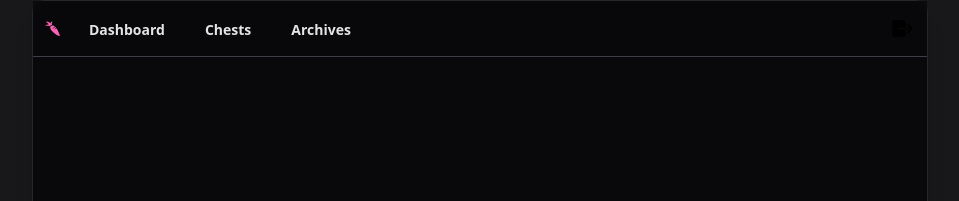
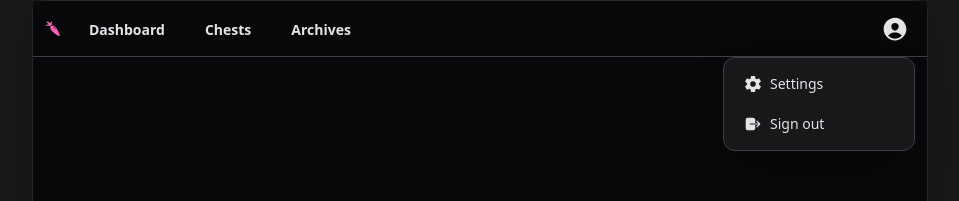
Before and after one commit to pp202/pink-carrot, a Next.js app: page /my-lists/new in a window 1280 px wide. Both pictures are taken after a click on the button "Open user menu". Shown: the top 201 px of the page, without its empty margins (160-1119 px from the left). Built offline with nearby package versions, Linux system fonts and the light colour scheme.

Commit message:
Add user menu and settings modal

```diff
--- a/src/app/(pink-carrot)/navbar.tsx
+++ b/src/app/(pink-carrot)/navbar.tsx
@@ -1,15 +1,18 @@
 'use client'
+
 import Link from 'next/link'
-import React from 'react'
+import React, { useEffect, useRef, useState } from 'react'
 import classNames from 'classnames'
 import { usePathname } from 'next/navigation'
 import { GiCarrot } from 'react-icons/gi'
-import { IoLogOut } from 'react-icons/io5'
-import { signOut } from "next-auth/react"
-
+import { IoClose, IoLogOut, IoPersonCircle, IoSettingsSharp } from 'react-icons/io5'
+import { signOut } from 'next-auth/react'
 
 const NavBar = () => {
     const path = usePathname()
+    const [isMenuOpen, setIsMenuOpen] = useState(false)
+    const [isSettingsOpen, setIsSettingsOpen] = useState(false)
+    const menuRef = useRef<HTMLDivElement>(null)
 
     const navItems = [
         { name: 'Dashboard', href: '/dashboard' },
@@ -17,20 +20,123 @@ const NavBar = () => {
         { name: 'Archives', href: '/archives' }
     ]
 
+    useEffect(() => {
+        const handlePointerDown = (event: MouseEvent) => {
+            if (menuRef.current && !menuRef.current.contains(event.target as Node)) {
+                setIsMenuOpen(false)
+            }
+        }
+
+        const handleEscape = (event: KeyboardEvent) => {
+            if (event.key === 'Escape') {
+                setIsMenuOpen(false)
+                setIsSettingsOpen(false)
+            }
+        }
+
+        document.addEventListener('mousedown', handlePointerDown)
+        document.addEventListener('keydown', handleEscape)
+
+        return () => {
+            document.removeEventListener('mousedown', handlePointerDown)
+            document.removeEventListener('keydown', handleEscape)
+        }
+    }, [])
+
+    const openSettings = () => {
+        setIsMenuOpen(false)
+        setIsSettingsOpen(true)
+    }
+
     return (
+        <>
             <nav className='sticky top-0 z-30 flex h-14 items-center gap-4 border-b border-zinc-700 bg-zinc-950/95 px-3 backdrop-blur supports-[backdrop-filter]:bg-zinc-950/80'>
                 <Link href="/"><GiCarrot className='text-pink-400' /></Link>
                 <ul className='flex grow gap-4'>
                     {navItems.map(item => navItem(item.href, item.name, path))}
                 </ul>
+
+                <div className='relative' ref={menuRef}>
                     <button
                         type='button'
-                className='flex origin-top-right'
+                        aria-label='Open user menu'
+                        aria-expanded={isMenuOpen}
+                        aria-haspopup='menu'
+                        className='flex h-10 w-10 items-center justify-center rounded-full text-zinc-200 transition hover:bg-zinc-800 hover:text-zinc-100'
+                        onClick={() => setIsMenuOpen(current => !current)}
+                    >
+                        <IoPersonCircle size={28} />
+                    </button>
+
+                    {isMenuOpen && (
+                        <div
+                            role='menu'
+                            aria-label='User actions'
+                            className='absolute right-0 top-12 w-48 rounded-xl border border-zinc-700 bg-zinc-900 p-2 shadow-2xl shadow-black/40'
+                        >
+                            <button
+                                type='button'
+                                role='menuitem'
+                                className='flex w-full items-center gap-2 rounded-lg px-3 py-2 text-left text-sm text-zinc-200 transition hover:bg-zinc-800 hover:text-zinc-50'
+                                onClick={openSettings}
+                            >
+                                <IoSettingsSharp size={18} />
+                                <span>Settings</span>
+                            </button>
+                            <button
+                                type='button'
+                                role='menuitem'
+                                className='mt-1 flex w-full items-center gap-2 rounded-lg px-3 py-2 text-left text-sm text-zinc-200 transition hover:bg-zinc-800 hover:text-zinc-50'
                                 onClick={() => signOut({ callbackUrl: '/login' })}
                             >
-                <IoLogOut size='25'/>
+                                <IoLogOut size={18} />
+                                <span>Sign out</span>
                             </button>
+                        </div>
+                    )}
+                </div>
             </nav>
+
+            {isSettingsOpen && (
+                <div className='fixed inset-0 z-40 flex items-center justify-center bg-black/70 px-4'>
+                    <div className='w-full max-w-lg rounded-2xl border border-zinc-700 bg-zinc-900 shadow-2xl shadow-black/60'>
+                        <div className='flex items-center justify-between border-b border-zinc-800 px-6 py-4'>
+                            <div>
+                                <h2 className='text-lg font-semibold text-zinc-50'>User settings</h2>
+                                <p className='mt-1 text-sm text-zinc-400'>
+                                    This window is ready for future account preferences.
+                                </p>
+                            </div>
+                            <button
+                                type='button'
+                                aria-label='Close settings window'
+                                className='rounded-full p-2 text-zinc-400 transition hover:bg-zinc-800 hover:text-zinc-100'
+                                onClick={() => setIsSettingsOpen(false)}
+                            >
+                                <IoClose size={20} />
+                            </button>
+                        </div>
+                        <div className='space-y-4 px-6 py-5 text-sm text-zinc-300'>
+                            <p>
+                                Settings content will be added here in a follow-up update.
+                            </p>
+                            <div className='rounded-xl border border-dashed border-zinc-700 bg-zinc-950/70 p-4 text-zinc-400'>
+                                Placeholder window for upcoming user preferences and account controls.
+                            </div>
+                        </div>
+                        <div className='flex justify-end border-t border-zinc-800 px-6 py-4'>
+                            <button
+                                type='button'
+                                className='rounded-lg border border-zinc-700 px-4 py-2 text-sm font-medium text-zinc-200 transition hover:border-zinc-500 hover:bg-zinc-800 hover:text-zinc-50'
+                                onClick={() => setIsSettingsOpen(false)}
+                            >
+                                Close
+                            </button>
+                        </div>
+                    </div>
+                </div>
+            )}
+        </>
     )
 }
 
```
Lines whose indentation alone changed are shown as unchanged.
